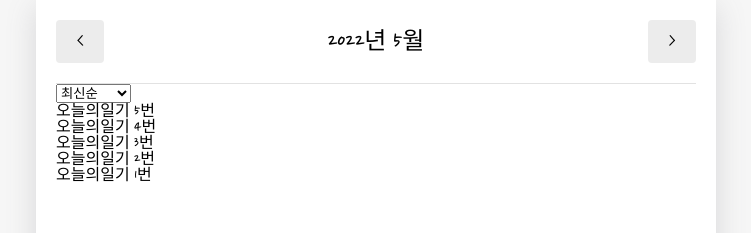
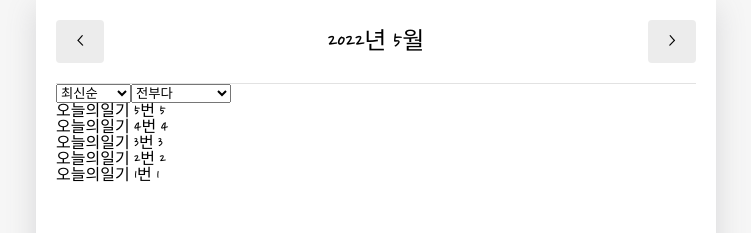
Before and after one commit to productuidev/emotion-diary, a React (Create React App) app: page / in a window 1280 px wide. Shown: the top 233 px of the page, without its empty margins (264-1015 px from the left). Built offline with nearby package versions, Linux system fonts and the light colour scheme.

Commit message:
sortedList = filtedList.sort(compare)

```diff
--- a/src/components/DiaryList.js
+++ b/src/components/DiaryList.js
@@ -20,7 +20,7 @@ const ControlMenu = ({value, onChange, optionList}) => {
       ))}
     </select>
   );
-}
+};
 
 // List
 const DiaryList = ({diaryList}) => {
@@ -29,7 +29,17 @@ const DiaryList = ({diaryList}) => {
   // filter
   const [filter, setFilter] = useState("all");
 
+  // 정렬조건
   const getProcessedDiaryList = () => {
+    const filterCallBack = (item) => {
+      if(filter === "good") {
+        return parseInt(item.emotion) <= 3;
+      }
+      else {
+        return parseInt(item.emotion) > 3;
+      }
+    };
+
     const compare = (a, b) => {
       if(sortType === "latest") {
         return parseInt(b.date) - parseInt(a.date);
@@ -40,16 +50,21 @@ const DiaryList = ({diaryList}) => {
     };
 
     const copyList = JSON.parse(JSON.stringify(diaryList));
-    const sortedList = copyList.sort(compare);
+    const filteredList =
+      filter === "all" ? copyList : copyList.filter((it)=>filterCallBack(it));
 
+    const sortedList = filteredList.sort(compare);
     return sortedList;
   }
 
   return (
     <div>
       <ControlMenu value={sortType} onChange={setSortType} optionList={sortOptionList} />
+      <ControlMenu value={filter} onChange={setFilter} optionList={filterOptionList} />
       {getProcessedDiaryList().map((it)=>(
-        <div key={it.id}>{it.content}</div>
+        <div key={it.id}>
+          {it.content} {it.emotion}
+        </div>
       ))}
     </div>
   );
```
